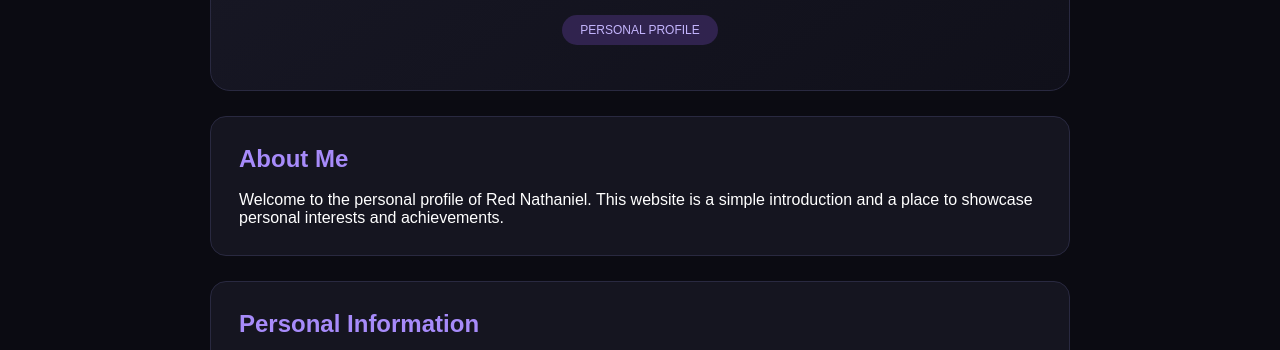
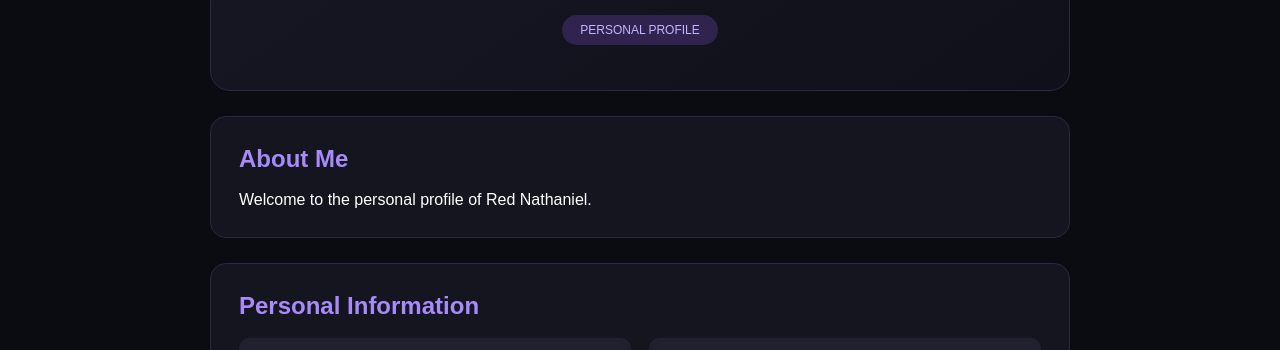
Before and after one commit to markthespot6/red-malaks, a plain HTML site: page index.html in a window 1280 px wide. Shown: the part 417-767 px from the top of the page. Drawn offline with Linux system fonts and the light colour scheme.

Commit message:
Update index.html

```diff
--- a/index.html
+++ b/index.html
@@ -176,8 +176,6 @@ footer {
         <h2>About Me</h2>
         <p>
             Welcome to the personal profile of Red Nathaniel.
-            This website is a simple introduction and a place
-            to showcase personal interests and achievements.
         </p>
     </section>
 
```
